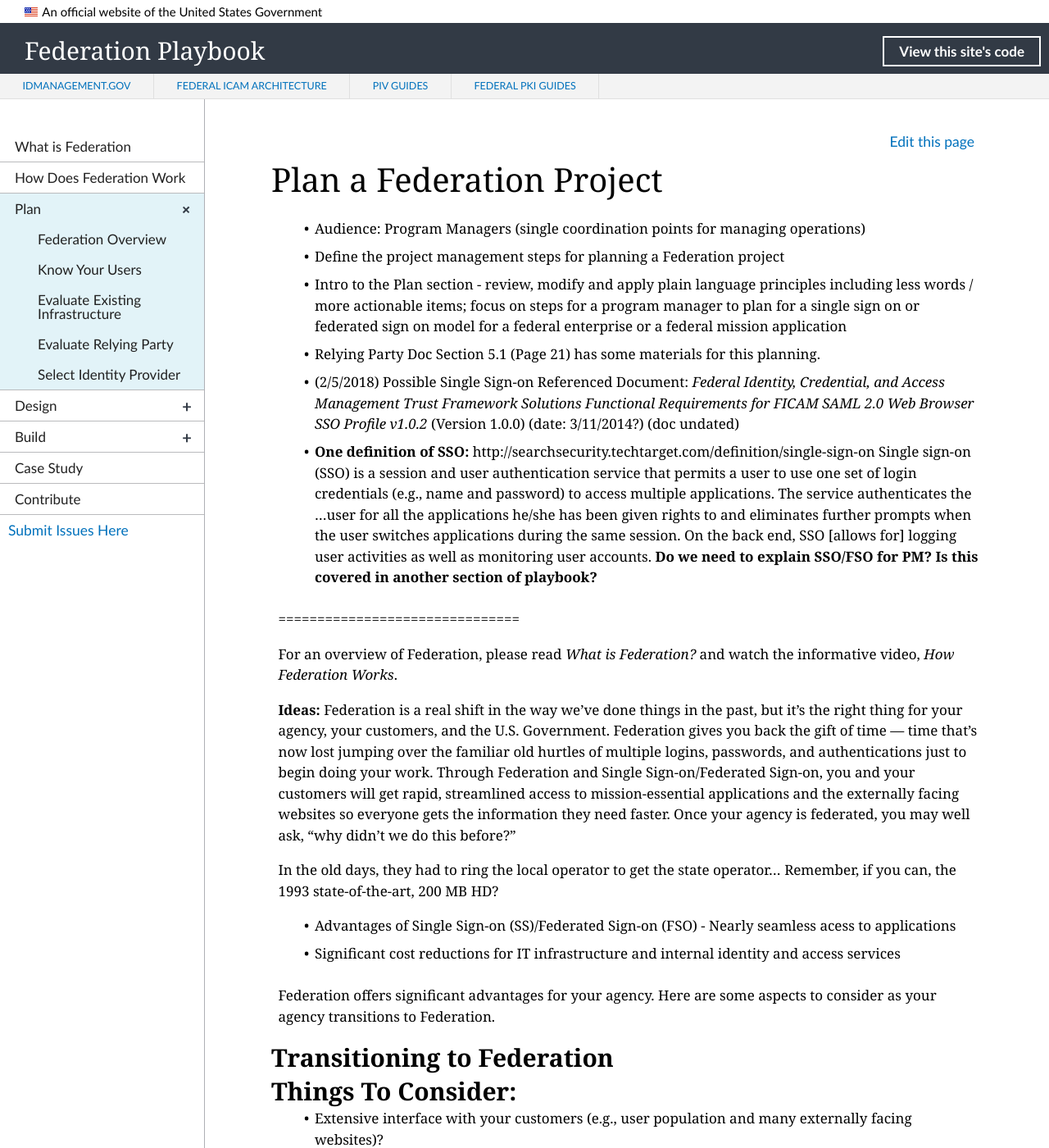
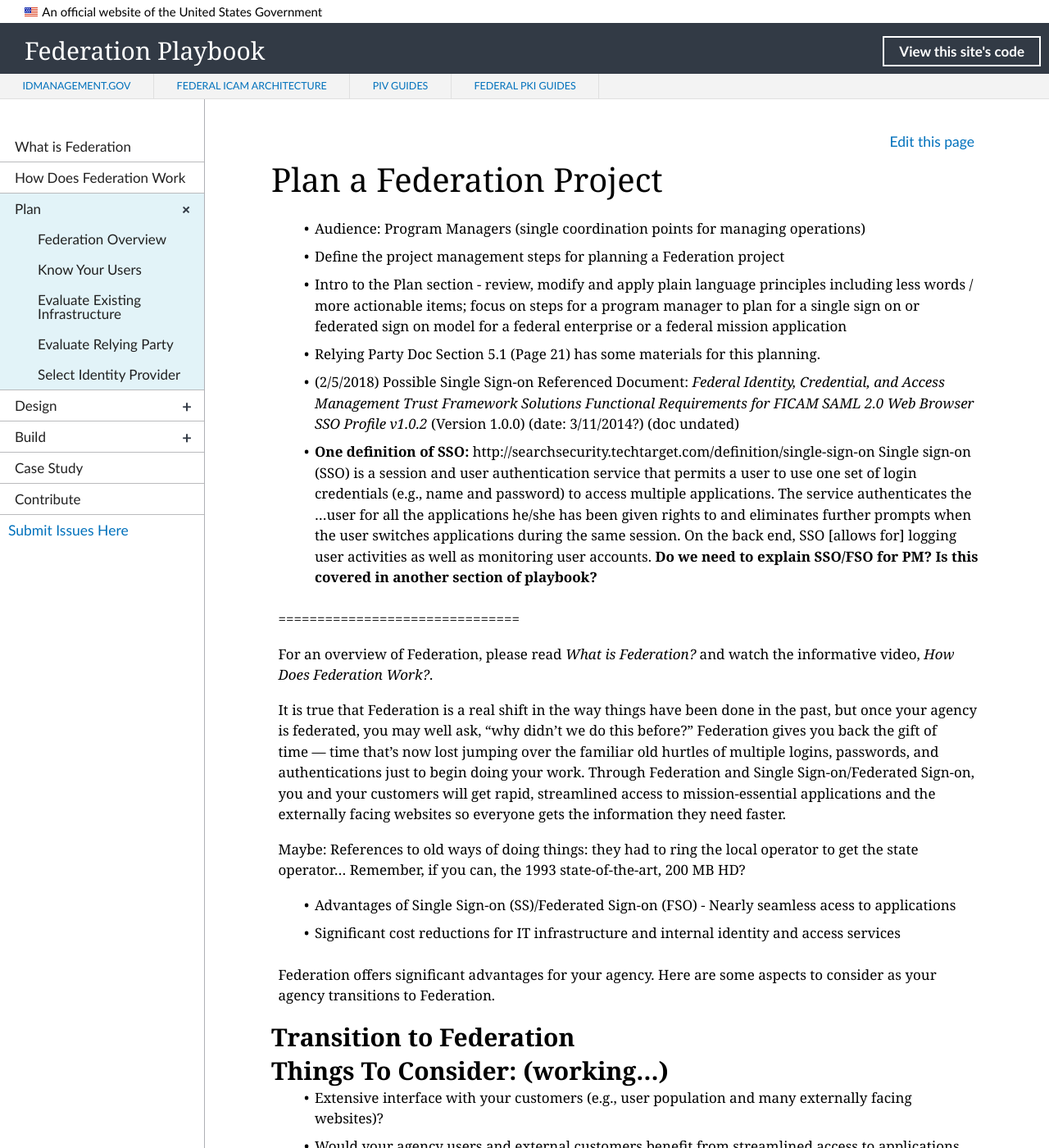
Before and after one commit to GSA/ficam-federation, a Jekyll site: the page built from _plan/00_index.md, in a window 1280 px wide and 1400 px high. Shown: the whole window at 82% size. Built offline with Jekyll 4.4.1, drawn with Linux system fonts in a browser that asks for light colours; nearby versions of some CDN libraries; library files that are not in the unit come from our copies.

Commit message:
Update 00_index.md
Content revisions

```diff
--- a/_plan/00_index.md
+++ b/_plan/00_index.md
@@ -15,12 +15,11 @@ pubDate:
 
 ===============================
 
-For an overview of Federation, please read _What is Federation?_ and watch the informative video, _How Federation Works_.
+For an overview of Federation, please read _What is Federation?_ and watch the informative video, _How Does Federation Work?_.
 
-**Ideas:**
-Federation is a real shift in the way we've done things in the past, but it's the right thing for your agency, your customers, and the U.S. Government. Federation gives you back the gift of time&nbsp;&mdash;&nbsp;time that’s now lost jumping over the familiar old hurtles of multiple logins, passwords, and authentications just to begin doing your work.  Through Federation and Single Sign-on/Federated Sign-on, you and your customers will get rapid, streamlined access to mission-essential applications and the externally facing websites so everyone gets the information they need faster.  Once your agency is federated, you may well ask, “why didn’t we do this before?”
+It is true that Federation is a real shift in the way things have been done in the past, but once your agency is federated, you may well ask, “why didn’t we do this before?” Federation gives you back the gift of time&nbsp;&mdash;&nbsp;time that’s now lost jumping over the familiar old hurtles of multiple logins, passwords, and authentications just to begin doing your work.  Through Federation and Single Sign-on/Federated Sign-on, you and your customers will get rapid, streamlined access to mission-essential applications and the externally facing websites so everyone gets the information they need faster.
 
-In the old days, they had to ring the local operator to get the state operator…
+Maybe:  References to old ways of doing things: they had to ring the local operator to get the state operator…
 Remember, if you can, the 1993 state-of-the-art, 200 MB HD?
 
 
@@ -29,9 +28,9 @@ Remember, if you can, the 1993 state-of-the-art, 200 MB HD?
 
 Federation offers significant advantages for your agency.  Here are some aspects to consider as your agency transitions to Federation.
 
-## Transitioning to Federation
+## Transition to Federation
 
-## Things To Consider:
+## Things To Consider: (working...)
 
 * Extensive interface with your customers (e.g., user population and many externally facing websites)?
 * Would your agency users and external customers benefit from streamlined access to applications and websites?
```
